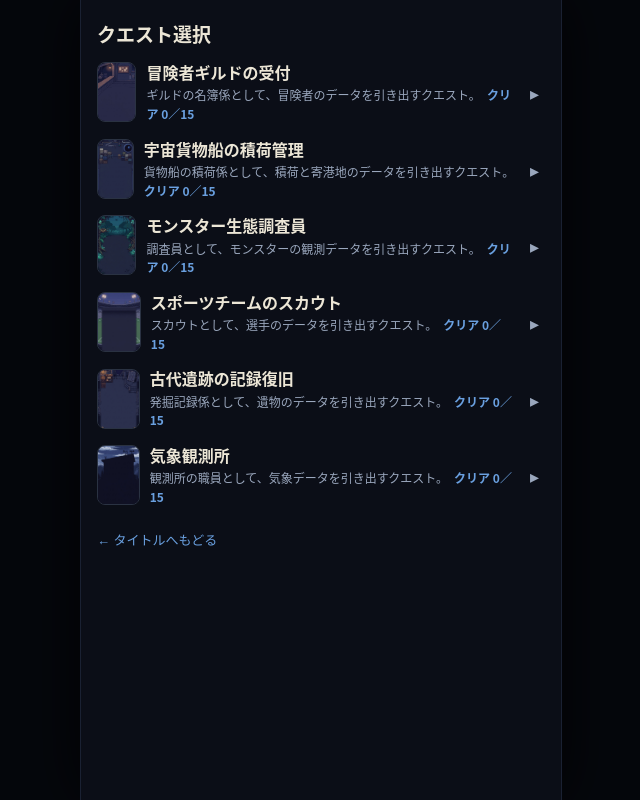
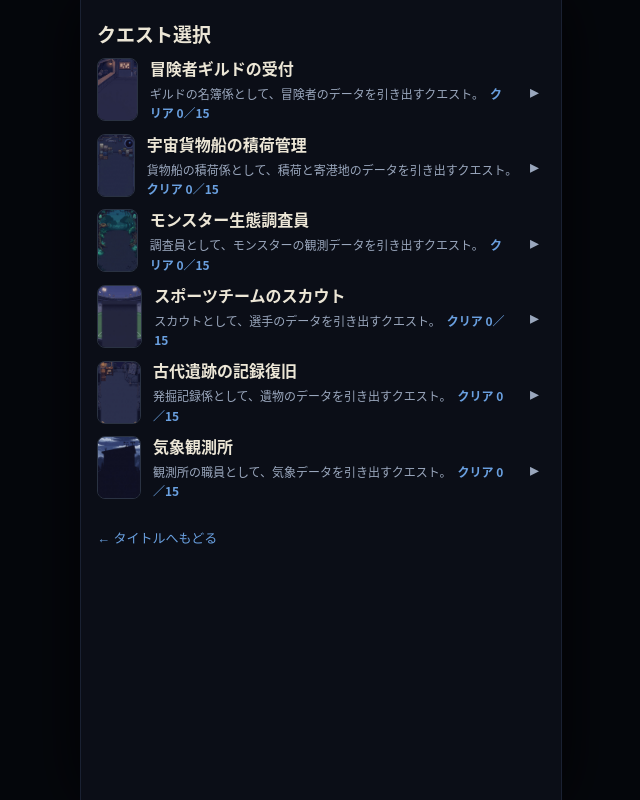
Before and after one commit to ukos/nono-select-star-playground, a plain HTML site: page index.html in a window 1280 px wide. Both pictures are taken after a click on the button "▶ はじめる". Shown: the whole page, without its empty margins (319-959 px from the left). Drawn offline with Linux system fonts and the light colour scheme.

Commit message:
SELECT * v0.6.4: align menu spacing with sibling apps (10px rhythm)

```diff
--- a/index.html
+++ b/index.html
@@ -68,11 +68,11 @@
   .tile.kw{color:#8fc1ff}
   .tile.val{color:#ffd97a}
   .tile.agg{color:#7ae2c3}
-  .themehead{display:flex; gap:10px; align-items:center; margin:14px 0 6px}
-  .themehead img{width:44px; height:60px; object-fit:cover; border-radius:8px; border:1px solid var(--line)}
-  .themehead h3{font-size:16px; text-align:left; margin:0; line-height:1.4}
-  .themehead p{font-size:12px; color:var(--sub); text-align:left; margin:3px 0 0; line-height:1.55}
-  .qbtn{margin-top:11px}
+  .themehead{display:flex; gap:12px; align-items:center; margin:10px 0}
+  .themehead img{width:46px; height:63px; object-fit:cover; border-radius:8px; border:1px solid var(--line)}
+  .themehead h3{font-size:16px; text-align:left; margin:0; line-height:1.45}
+  .themehead p{font-size:12px; color:var(--sub); text-align:left; margin:4px 0 0; line-height:1.6}
+  .qbtn{margin-top:10px}
   .themehead.tap{cursor:pointer}
   .themehead .chev{margin-left:auto; font-size:18px; color:var(--sub); padding:0 6px}
   .themehead .prog{color:var(--accent, #ffd34d); font-weight:700}
@@ -96,7 +96,7 @@
   <section id="scr-title" class="screen on">
     <img class="logo" src="assets/logo.jpg" alt="SELECT * — Every Quest Is a Query ロゴ">
     <button class="bigbtn primary" id="btn-start">▶ はじめる</button>
-    <p class="ver">SELECT * ver. 0.6.3<br>ワードタイルを並べてSQLを組み立てるパズル</p>
+    <p class="ver">SELECT * ver. 0.6.4<br>ワードタイルを並べてSQLを組み立てるパズル</p>
     <button class="backlink sndbtn" type="button">🔊 音：オン</button>
   </section>
 
```
